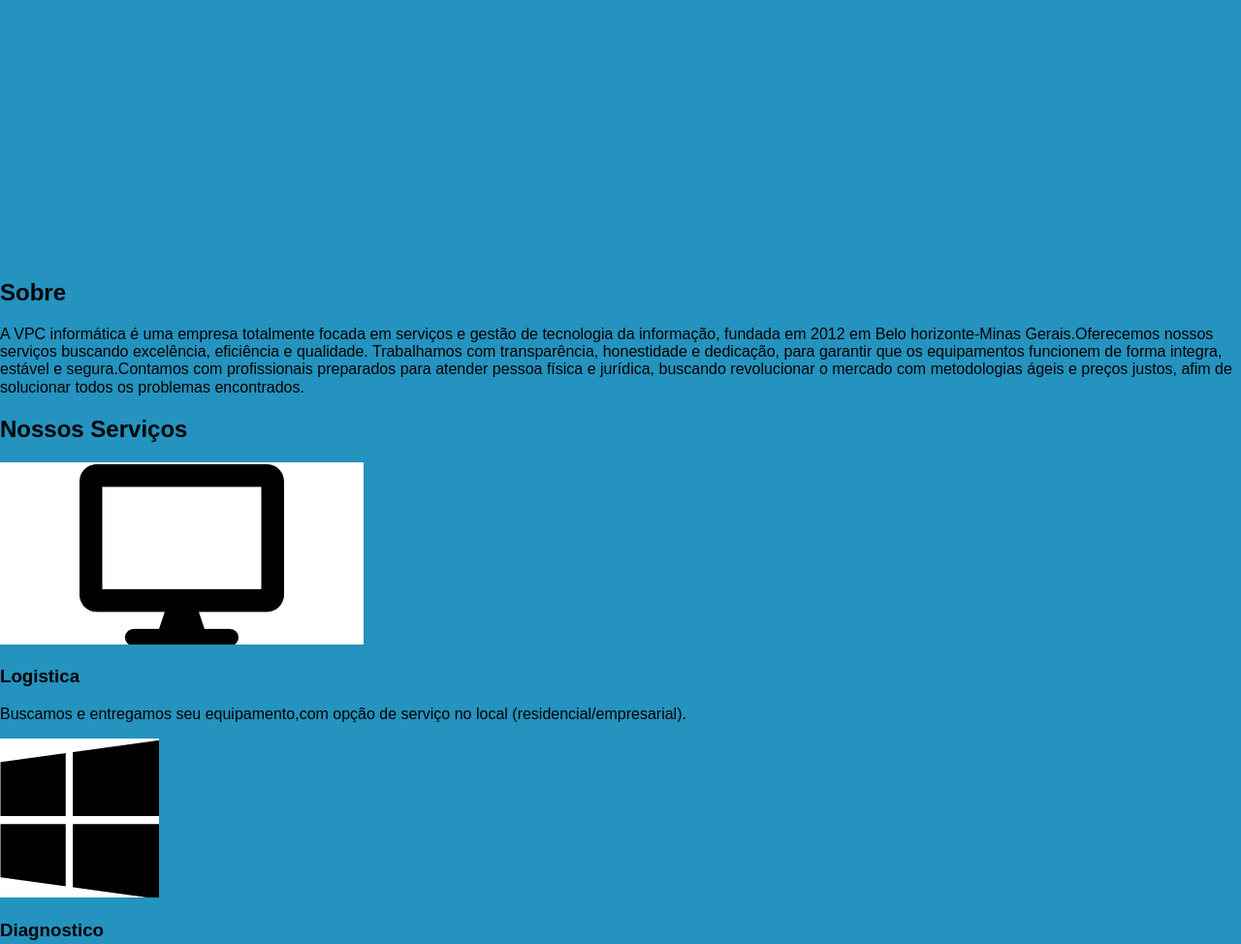
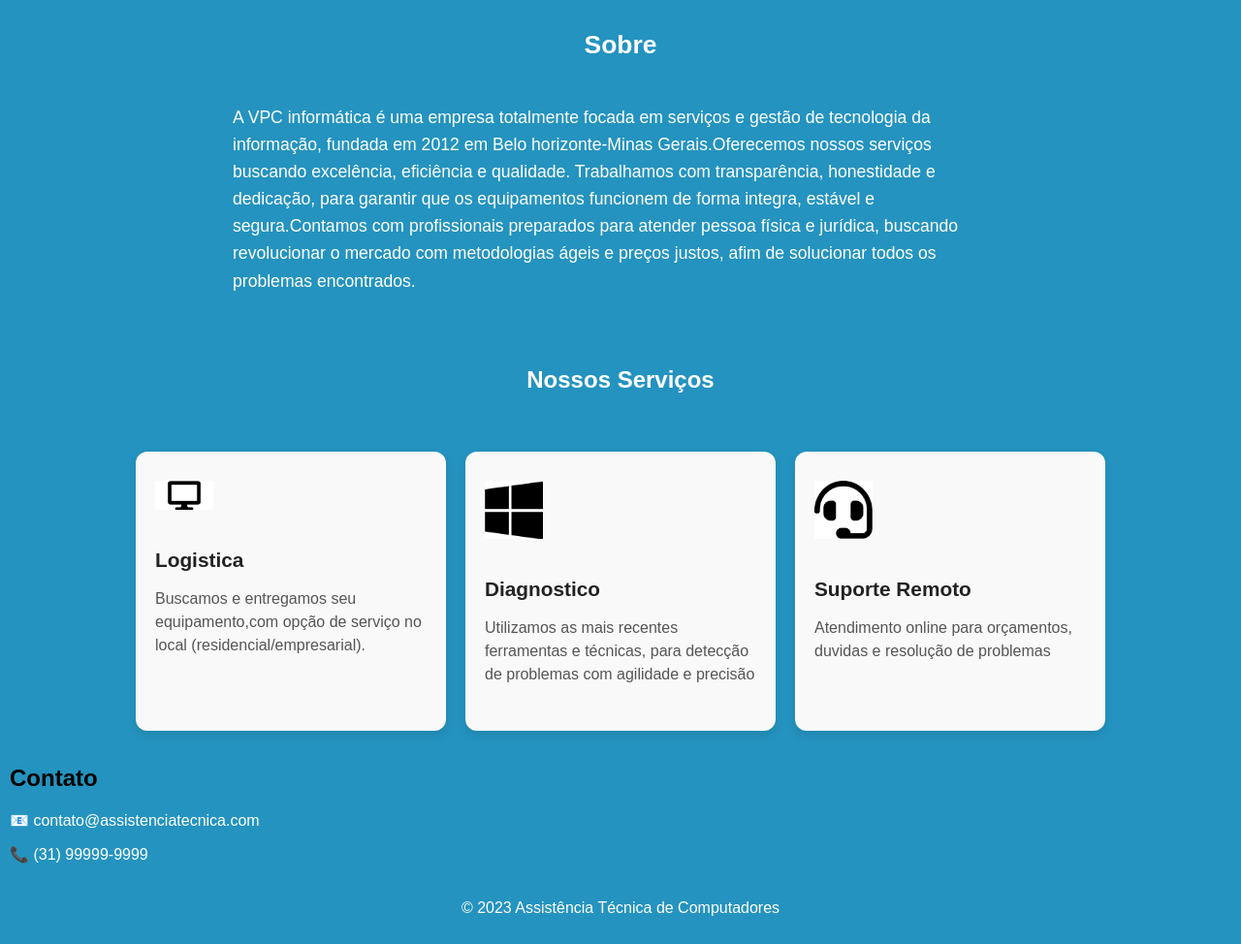
Before and after one commit to WilsonCosta19/VPC-INFORMATICA-Primeiro-Projeto, a plain HTML site: page index.html in a window 1280 px wide. Shown: the part 642-1616 px from the top of the page at 97% size. Drawn offline with Linux system fonts and the light colour scheme.

Commit message:
foi realizado alteraçoes no Contato

```diff
--- a/index.html
+++ b/index.html
@@ -1,11 +1,13 @@
 <!DOCTYPE html>
 <html lang="pt-br-en">
+
 <head>
     <meta charset="UTF-8">
     <meta name="viewport" content="width=device-width, initial-scale=1.0">
     <title>VPC-INFORMATICA</title>
     <link rel="stylesheet" href="styles.css"> <!-- Link para o CSS -->
 </head>
+
 <body>
     <section class="Menu">
         <header>
@@ -35,7 +37,8 @@
                     fundada
                     em 2012 em Belo horizonte-Minas Gerais.Oferecemos nossos serviços buscando excelência, eficiência e
                     qualidade. Trabalhamos com transparência, honestidade e dedicação, para garantir que os equipamentos
-                funcionem de forma integra, estável e segura.Contamos com profissionais preparados para atender pessoa
+                    funcionem de forma integra, estável e segura.Contamos com profissionais preparados para atender
+                    pessoa
                     física e jurídica, buscando revolucionar o mercado com metodologias ágeis e preços justos, afim de
                     solucionar todos os problemas encontrados. ⠀</p>
             </div>
@@ -71,7 +74,10 @@
 
     <section id="Contato" class="Contato">
         <h2>Contato</h2>
-        <p>Entre em contato pelo e-mail: contato@assistenciatecnica.com</p>
+        <div class="container">
+            <p>📧 contato@assistenciatecnica.com</p>
+            <p>📞 (31) 99999-9999</p>
+        </div>
     </section>
 
     <footer>
@@ -80,4 +86,5 @@
 
 
 </body>
+
 </html>
--- a/styles.css
+++ b/styles.css
@@ -81,3 +81,132 @@ button-orçamento {
     background-color: #0056b3;
     transform: translateY(-3px);
 }
+
+.sobre {
+    position: relative;
+    padding-top: 100px;
+    /* espaço extra */
+    margin-top: -100px;
+    /* compensa o espaço */
+}
+
+.titulo-sobre {
+
+    display: flex;
+    align-items: center;
+    justify-content: center;
+    flex-direction: column;
+    margin-top: -300px;
+    font-family: "Poppins", sans-serif;
+    color: #fff;
+    max-width: 800px;
+    margin: -300px auto;
+    line-height: 1.6;
+    font-size: 1.1rem;
+
+}
+
+
+/* ===== SERVIÇOS ===== */
+.titulo {
+    display: block;
+    margin: 60px auto;
+    /* centraliza */
+    text-align: center;
+    /* garante que o texto fique alinhado */
+    color: #fff;
+
+}
+
+.servicos {
+    padding: 60px 20px;
+    background-color: #fff;
+    text-align: center;
+}
+
+.servicos h3 {
+    font-size: 2rem;
+    margin-bottom: 40px;
+    color: #333;
+}
+
+.cards {
+    display: grid;
+    grid-template-columns: repeat(auto-fit, minmax(250px, 1fr));
+    gap: 20px;
+    /* espaço entre cards */
+    max-width: 1000px;
+    margin: 0 auto;
+}
+
+.card {
+    background: #f9f9f9;
+    padding: 30px 20px;
+    border-radius: 12px;
+    box-shadow: 0px 4px 10px rgba(0, 0, 0, 0.1);
+    transition: transform 0.2s ease;
+}
+
+.card:hover {
+    transform: translateY(-8px);
+    /* efeito flutuar */
+}
+
+.card img {
+    max-width: 60px;
+    margin-bottom: 15px;
+}
+
+.card h3 {
+    font-size: 1.3rem;
+    color: #222;
+    margin-bottom: 10px;
+}
+
+.card p {
+    font-size: 1rem;
+    color: #555;
+    line-height: 1.5;
+}
+
+p {
+    color: #fff;
+
+}
+
+nav ul {
+    list-style-type: none;
+    /* Remove os marcadores da lista */
+    padding: 0;
+    /* Remove preenchimento */
+}
+
+nav ul li {
+    display: inline;
+    /* Exibe os itens na horizontal */
+    margin-right: 10px;
+    /* Espaço entre os itens */
+}
+
+a {
+    color: #fff;
+    /* Cor dos links */
+    text-decoration: none;
+    /* Remove o sublinhado */
+}
+
+section {
+    padding: 5px;
+    /* Espaçamento interno */
+    margin: 5px;
+    /* Margem externa */
+    background-color: #2493BF;
+    /* Cor de fundo das seções */
+
+    /* Bordas arredondadas */
+}
+
+footer {
+    text-align: center;
+
+}
```
Lines whose indentation alone changed are shown as unchanged.
